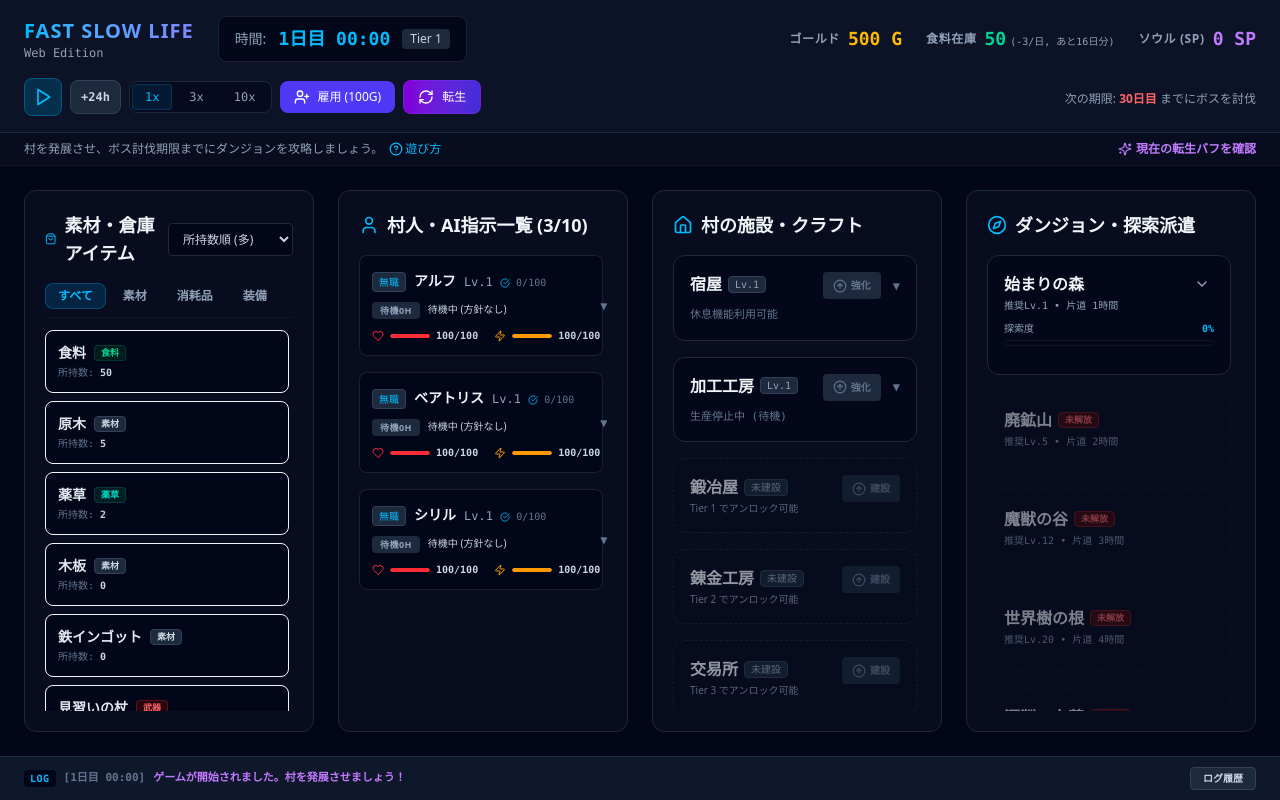
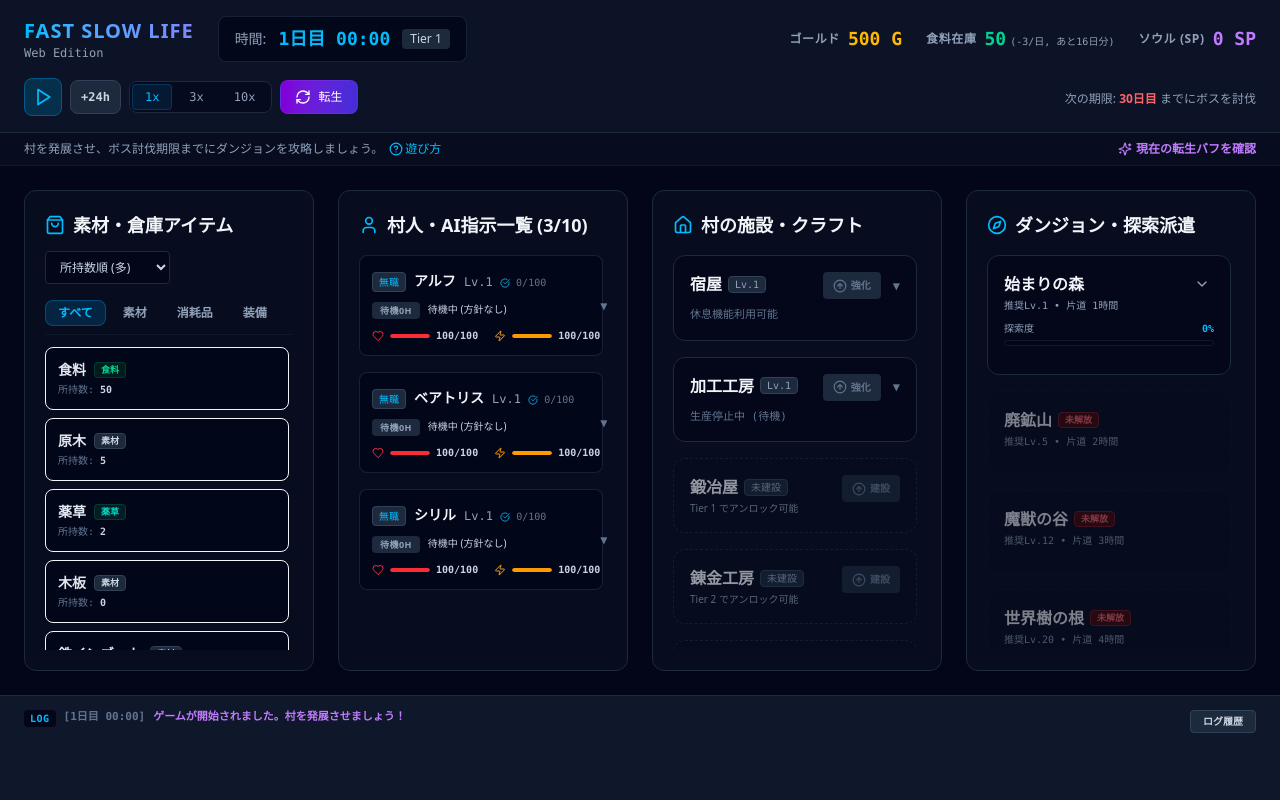
Before and after one commit to SoraKumo001/fast-slow-life, a React (Vite) app: page / in a window 1280 px wide. Built offline with nearby package versions, Linux system fonts and the light colour scheme.

Commit message:
feat: initialize game state management, core data types, and base UI components

```diff
--- a/src/components/game/FacilityList.tsx
+++ b/src/components/game/FacilityList.tsx
@@ -8,7 +8,15 @@ import {
 import { Home, Hammer, ArrowUpCircle } from "lucide-react";
 
 export const FacilityList: React.FC = () => {
-  const { facilities, inventory, gold, soulUpgrades, startFacilityUpgrade } = useGameStore();
+  const {
+    facilities,
+    inventory,
+    gold,
+    soulUpgrades,
+    startFacilityUpgrade,
+    villagers,
+    hireVillager,
+  } = useGameStore();
   const [expandedIds, setExpandedIds] = useState<Record<string, boolean>>({});
 
   const toggleExpand = (id: string) => {
@@ -65,8 +73,18 @@ export const FacilityList: React.FC = () => {
                   </h3>
                   {!isUnlocked && (
                     <p className="text-[10px] text-slate-400 mt-0.5">
-                      Tier {fac.id === "blacksmith" ? "1" : fac.id === "alchemy" ? "2" : "3"}{" "}
+                      Tier{" "}
+                      {fac.id === "guild" || fac.id === "blacksmith"
+                        ? "1"
+                        : fac.id === "alchemy"
+                          ? "2"
+                          : "3"}{" "}
                       でアンロック可能
+                    </p>
+                  )}
+                  {!isUnlocked && fac.id === "guild" && (
+                    <p className="text-[10px] text-amber-500/80 font-medium mt-1">
+                      ※建設すると冒険者（村人）を新しく雇用できるようになります。
                     </p>
                   )}
                 </div>
@@ -117,6 +135,10 @@ export const FacilityList: React.FC = () => {
                 <div className="mt-2 text-[11px] text-slate-400 font-mono flex items-center gap-1.5">
                   {fac.id === "inn" ? (
                     <span className="text-slate-500">休息機能利用可能</span>
+                  ) : fac.id === "guild" ? (
+                    <span className="text-slate-500">
+                      雇用上限: {3 + fac.level * 2}人 (現在: {villagers.length}人)
+                    </span>
                   ) : fac.craftQueue.length > 0 ? (
                     <>
                       <span className="inline-block w-1.5 h-1.5 rounded-full bg-sky-400 animate-pulse" />
@@ -225,6 +247,38 @@ export const FacilityList: React.FC = () => {
                       {15 + fac.level * 5} 回復します。
                     </p>
                   )}
+
+                  {/* 冒険者ギルドの機能説明と雇用UI */}
+                  {fac.id === "guild" && (
+                    <div className="space-y-3 bg-slate-900/40 p-3 rounded-lg border border-slate-800 leading-relaxed">
+                      <div className="flex justify-between items-center text-[10px] font-mono">
+                        <span className="text-slate-300 font-medium">
+                          現在人数: <strong className="text-sky-400">{villagers.length}</strong> /{" "}
+                          {3 + fac.level * 2} 人
+                        </span>
+                        <span className="text-slate-400">雇用コスト: 100 G</span>
+                      </div>
+
+                      <p className="text-[10px] text-slate-400 leading-normal">
+                        ギルドレベルに応じて雇用できる村人の上限が緩和されます。
+                        <br />
+                        ・Lv1: 最大5人 / ・Lv2: 最大7人 / ・Lv3: 最大9人 / ・Lv4以上: 最大10人
+                      </p>
+
+                      <button
+                        onClick={(e) => {
+                          e.stopPropagation();
+                          hireVillager();
+                        }}
+                        disabled={gold < 100 || villagers.length >= Math.min(10, 3 + fac.level * 2)}
+                        className="w-full py-2 bg-indigo-600 hover:bg-indigo-500 disabled:bg-slate-800 disabled:text-slate-500 text-white font-bold text-xs rounded-lg transition-all"
+                      >
+                        {villagers.length >= Math.min(10, 3 + fac.level * 2)
+                          ? "雇用上限に達しています"
+                          : "新しい冒険者を雇用する (100G)"}
+                      </button>
+                    </div>
+                  )}
                 </div>
               )}
             </div>
--- a/src/components/game/InventoryPanel.tsx
+++ b/src/components/game/InventoryPanel.tsx
@@ -129,9 +129,9 @@ export const InventoryPanel: React.FC = () => {
 
   return (
     <div className="bg-slate-900/40 border border-slate-800 rounded-xl p-5 flex flex-col h-full">
-      <div className="flex flex-col sm:flex-row sm:items-center justify-between gap-3 mb-4">
-        <h2 className="text-lg font-bold text-slate-100 flex items-center gap-2">
-          <ShoppingBag className="w-5 h-5 text-sky-400" />
+      <div className="flex flex-wrap items-center justify-between gap-3 mb-4">
+        <h2 className="text-lg font-bold text-slate-100 flex items-center gap-2 whitespace-nowrap">
+          <ShoppingBag className="w-5 h-5 text-sky-400 shrink-0" />
           素材・倉庫アイテム
         </h2>
 
@@ -139,7 +139,7 @@ export const InventoryPanel: React.FC = () => {
         <select
           value={sortBy}
           onChange={(e) => setSortBy(e.target.value as SortOption)}
-          className="bg-slate-950 border border-slate-800 text-xs text-slate-300 rounded px-2.5 py-1.5 focus:outline-none focus:border-sky-500 font-medium cursor-pointer"
+          className="bg-slate-950 border border-slate-800 text-xs text-slate-300 rounded px-2.5 py-1.5 focus:outline-none focus:border-sky-500 font-medium cursor-pointer shrink-0"
         >
           <option value="count-desc">所持数順 (多)</option>
           <option value="count-asc">所持数順 (少)</option>
--- a/src/components/layout/FooterLogTicker.tsx
+++ b/src/components/layout/FooterLogTicker.tsx
@@ -8,8 +8,8 @@ export const FooterLogTicker: React.FC = () => {
   const [showHistoryModal, setShowHistoryModal] = useState(false);
   const [filter, setFilter] = useState<GameLog["type"] | "all">("all");
 
-  // 直近4件のログを区切り文字で繋げて表示
-  const recentLogs = logs.slice(0, 4);
+  // 直近8件のログを縦並びで表示
+  const recentLogs = logs.slice(0, 8);
 
   const getLogColorClass = (type: GameLog["type"]) => {
     switch (type) {
@@ -35,23 +35,22 @@ export const FooterLogTicker: React.FC = () => {
   const filteredHistoryLogs = filter === "all" ? logs : logs.filter((log) => log.type === filter);
 
   return (
-    <footer className="bg-slate-900 border-t border-slate-800 text-xs px-6 py-2.5 flex items-center justify-between gap-4 select-none shrink-0 sticky bottom-0 z-20">
-      {/* 1行ログティッカーエリア */}
-      <div className="flex-1 min-w-0 overflow-hidden font-mono flex items-center gap-2">
-        <span className="text-[10px] uppercase font-bold px-1.5 py-0.5 rounded bg-slate-950 text-sky-400 tracking-wider shrink-0">
+    <footer className="bg-slate-900 border-t border-slate-800 text-xs px-6 py-3 flex items-start justify-between gap-4 select-none shrink-0 sticky bottom-0 z-20">
+      {/* 複数行ログ表示エリア */}
+      <div className="flex-1 min-w-0 font-mono flex items-start gap-2">
+        <span className="text-[10px] uppercase font-bold px-1.5 py-0.5 rounded bg-slate-950 text-sky-400 tracking-wider shrink-0 mt-0.5">
           LOG
         </span>
 
         {recentLogs.length === 0 ? (
-          <span className="text-slate-500 italic">活動ログはありません</span>
+          <span className="text-slate-500 italic text-[11px]">活動ログはありません</span>
         ) : (
-          <div className="truncate flex items-center gap-2 text-[11px]">
-            {recentLogs.map((log, index) => (
-              <React.Fragment key={log.id}>
-                {index > 0 && <span className="text-slate-700 font-bold">|</span>}
-                <span className="text-slate-500 font-semibold">[{log.timestamp}]</span>
-                <span className={getLogColorClass(log.type)}>{log.message}</span>
-              </React.Fragment>
+          <div className="flex-1 flex flex-col gap-1.5 text-[11px] h-20 overflow-y-auto pr-1 no-scrollbar">
+            {recentLogs.map((log) => (
+              <div key={log.id} className="flex items-start gap-2 leading-relaxed">
+                <span className="text-slate-500 font-semibold shrink-0">[{log.timestamp}]</span>
+                <span className={`${getLogColorClass(log.type)} break-all`}>{log.message}</span>
+              </div>
             ))}
           </div>
         )}
@@ -60,7 +59,7 @@ export const FooterLogTicker: React.FC = () => {
       {/* 履歴表示ボタン */}
       <button
         onClick={() => setShowHistoryModal(true)}
-        className="px-3 py-1 bg-slate-800 hover:bg-slate-700 text-[10px] font-bold text-slate-300 hover:text-white rounded border border-slate-700 hover:border-slate-600 transition shrink-0 cursor-pointer"
+        className="px-3 py-1 bg-slate-800 hover:bg-slate-700 text-[10px] font-bold text-slate-300 hover:text-white rounded border border-slate-700 hover:border-slate-600 transition shrink-0 cursor-pointer mt-0.5"
       >
         ログ履歴
       </button>
@@ -68,7 +67,7 @@ export const FooterLogTicker: React.FC = () => {
       {/* ログ履歴ポップアップモーダル */}
       {showHistoryModal && (
         <div className="fixed inset-0 z-50 flex items-center justify-center bg-black/70 backdrop-blur-sm p-4">
-          <div className="bg-slate-900 border border-slate-800 rounded-xl max-w-xl w-full p-5 space-y-4 relative flex flex-col max-h-[80vh]">
+          <div className="bg-slate-900 border border-slate-800 rounded-xl max-w-xl w-full p-5 space-y-4 relative flex flex-col max-h-[90vh]">
             {/* モーダルヘッダー */}
             <div className="flex justify-between items-center border-b border-slate-800 pb-3">
               <h3 className="text-sm font-bold text-slate-200 flex items-center gap-1.5 uppercase tracking-wider">
@@ -111,7 +110,7 @@ export const FooterLogTicker: React.FC = () => {
             </div>
 
             {/* スクロール可能な履歴 */}
-            <div className="flex-1 overflow-y-auto space-y-2 pr-1 font-mono text-[11px] leading-relaxed min-h-[200px]">
+            <div className="flex-1 overflow-y-auto space-y-2 pr-1 font-mono text-[11px] leading-relaxed min-h-[350px] max-h-[60vh]">
               {filteredHistoryLogs.length === 0 ? (
                 <p className="text-slate-500 text-center py-10 italic">該当するログはありません</p>
               ) : (
--- a/src/components/layout/Header.tsx
+++ b/src/components/layout/Header.tsx
@@ -1,6 +1,6 @@
 import React from "react";
 import { useGameStore } from "../../store/gameStore";
-import { Play, Pause, UserPlus, RefreshCw, AlertTriangle } from "lucide-react";
+import { Play, Pause, RefreshCw, AlertTriangle } from "lucide-react";
 
 export const Header: React.FC = () => {
   const {
@@ -17,7 +17,6 @@ export const Header: React.FC = () => {
     bossDefeated,
     togglePause,
     setPlaySpeed,
-    hireVillager,
     resetGame,
     villagers,
     advanceDay,
@@ -139,16 +138,6 @@ export const Header: React.FC = () => {
           ))}
         </div>
 
-        {/* 村人雇用 */}
-        <button
-          onClick={hireVillager}
-          disabled={gold < 100 || villagers.length >= 10 || gameOver}
-          className="flex items-center gap-2 bg-indigo-600 hover:bg-indigo-500 disabled:bg-slate-800 disabled:text-slate-500 text-white font-medium text-xs px-3.5 py-2 rounded-lg transition duration-200"
-        >
-          <UserPlus className="w-4 h-4" />
-          雇用 (100G)
-        </button>
-
         {/* 転生 */}
         <button
           onClick={handlePrestige}
--- a/src/store/gameStore.ts
+++ b/src/store/gameStore.ts
@@ -1116,6 +1116,22 @@ function getInitialFacilities(): Record<FacilityType, Facility> {
       },
       craftQueue: [],
     },
+    guild: {
+      id: "guild",
+      name: "冒険者ギルド",
+      level: 0,
+      maxLevel: 5,
+      upgradeTimeLeft: 0,
+      upgradeTotalTime: 0,
+      upgradeCost: {
+        gold: 300,
+        materials: [
+          { itemId: "wood", count: 10 },
+          { itemId: "stone", count: 5 },
+        ],
+      },
+      craftQueue: [],
+    },
   };
 }
 
@@ -1777,12 +1793,27 @@ export const useGameStore = create<GameState & GameActions>()(
       // 新しい村人の雇用 (100G)
       hireVillager: () => {
         const state = get();
+        const guild = state.facilities.guild;
+        if (!guild || guild.level === 0) {
+          state.addLog("冒険者ギルドが建設されていないため雇用できません。", "warning");
+          return;
+        }
+        const maxVillagers = 3 + guild.level * 2;
+        const actualMax = Math.min(10, maxVillagers);
+
         if (state.gold < 100) {
           state.addLog("雇用に必要なゴールド (100G) が不足しています。", "warning");
           return;
         }
-        if (state.villagers.length >= 10) {
-          state.addLog("これ以上村人を雇用できません（上限10人）。", "warning");
+        if (state.villagers.length >= actualMax) {
+          if (actualMax >= 10) {
+            state.addLog("これ以上村人を雇用できません（上限10人）。", "warning");
+          } else {
+            state.addLog(
+              `ギルドレベル ${guild.level} の雇用上限に達しています（上限 ${actualMax} 人）。ギルドをアップグレードしてください。`,
+              "warning",
+            );
+          }
           return;
         }
 
--- a/src/types/game.ts
+++ b/src/types/game.ts
@@ -92,7 +92,7 @@ export interface CraftJob {
   assignedVillagerId: string | null;
 }
 
-export type FacilityType = "inn" | "workshop" | "blacksmith" | "alchemy" | "market";
+export type FacilityType = "inn" | "workshop" | "blacksmith" | "alchemy" | "market" | "guild";
 
 export interface Facility {
   id: FacilityType;
```
